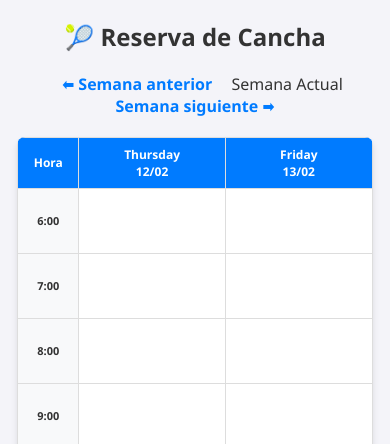
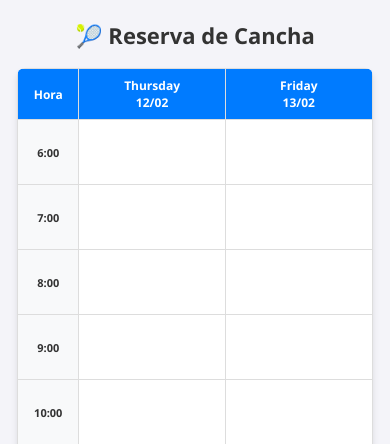
Before and after one commit to kevinms1/tenis-reservas, a Flask app: page / in a window 390 px wide. Shown: the top 444 px of the page. Run offline with Flask 3, Linux system fonts and the light colour scheme; data that the repository does not hold is empty.

Commit message:
movil vista mejorada

```diff
--- a/static/style.css
+++ b/static/style.css
@@ -48,3 +48,19 @@ th { background-color: #007bff; color: white; }
         padding: 8px 2px;
     }
 }
+
+@media (max-width: 768px) {
+
+    .week-navigation {
+        display: none;
+    }
+
+}
+
+@media (max-width: 768px) {
+
+    h2 {
+        font-size: 22px;
+    }
+
+}
--- a/templates/index.html
+++ b/templates/index.html
@@ -9,9 +9,9 @@
 <body>
     <h2>🎾 Reserva de Cancha</h2>
 
-    <div class="nav-weeks">
+    <div class="week-navigation">
         <a href="/?week={{ week_offset - 1 }}">⬅ Semana anterior</a>
-        <span> Semana Actual </span>
+            |
         <a href="/?week={{ week_offset + 1 }}">Semana siguiente ➡</a>
     </div>
 
```
